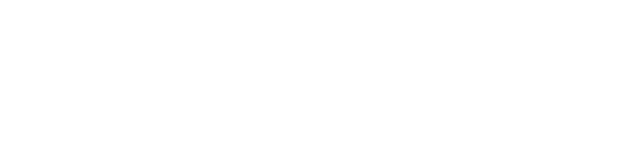
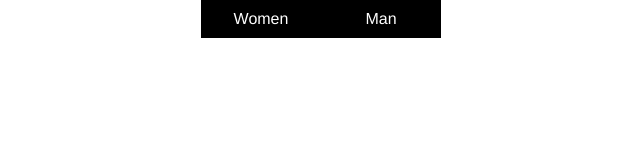
Before and after one commit to nuskaLore/nuska-Lore.github.io, a plain HTML site: page index.html in a window 1280 px wide. Shown: the whole page, without its empty margins (199-839 px from the left). Drawn offline with Linux system fonts and the light colour scheme.

Commit message:
Update index.html

```diff
--- a/index.html
+++ b/index.html
@@ -15,7 +15,7 @@ ul{
   list-style: none;
 }
 #menu li>a{
-  background-color:transparent;
+  background-color:black;
   color: rgb(255, 255, 255);
   padding: 10px;
   display: block;
@@ -27,15 +27,20 @@ ul{
   background-color: transparent;
 }
 #menu>li{
+  color: rgb(255, 255, 255);
   float: left;
   text-align:center
 }
 #menu>li>ul{
+  color: rgb(255, 255, 255);
   display: none;
 }
 #menu>li:hover>ul {
   display:block;
 }
+li{
+  color: rgb(255, 255, 255);
+  }
 </style>
     <header>
       <nav>
@@ -70,7 +75,7 @@ ul{
 <br>
 
 <!--
-<center><iframe src="https://nuskalore.github.io/nuska-Lore.github.io/" frameborder="0" width="590" height="900" allowtransparency="true"></iframe> -->
+<center><iframe src="https://nuskalore.github.io/" frameborder="0" width="590" height="900" allowtransparency="true"></iframe> -->
 
         </ul>
       </nav>
```
